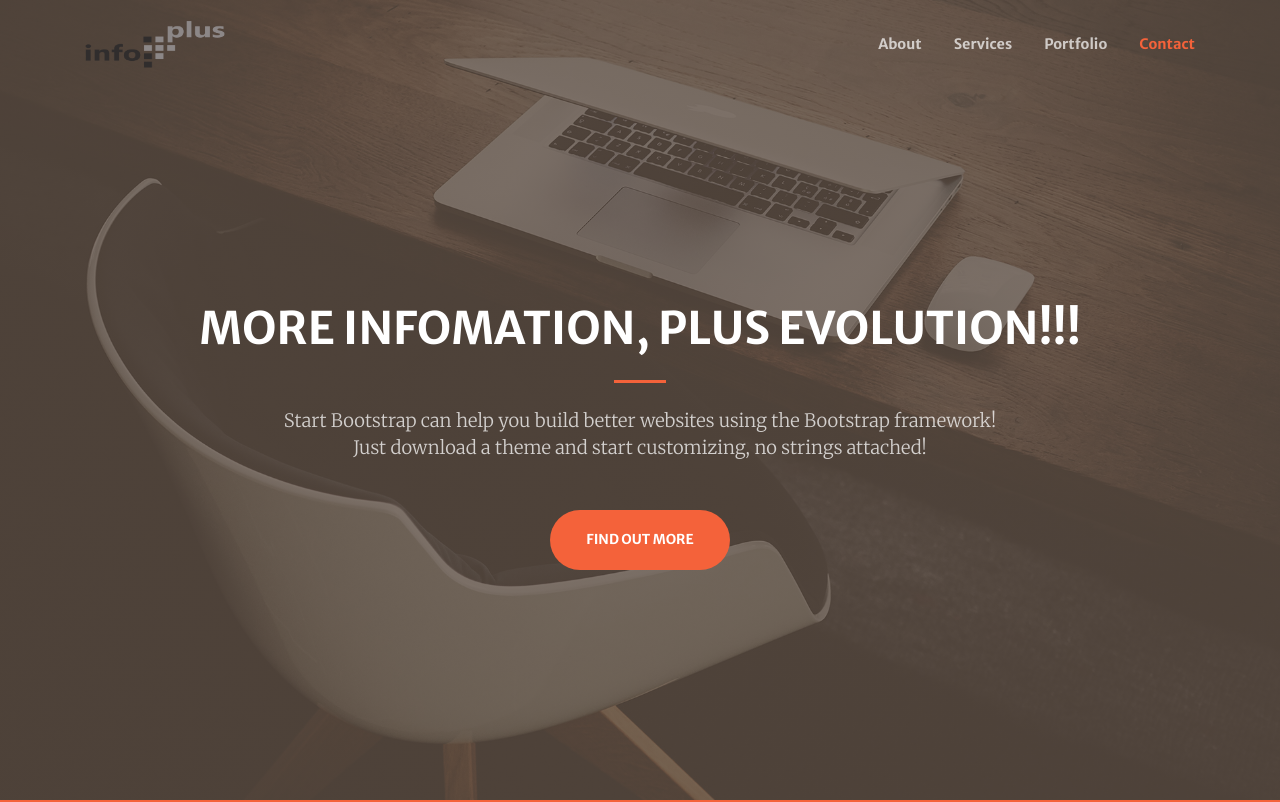
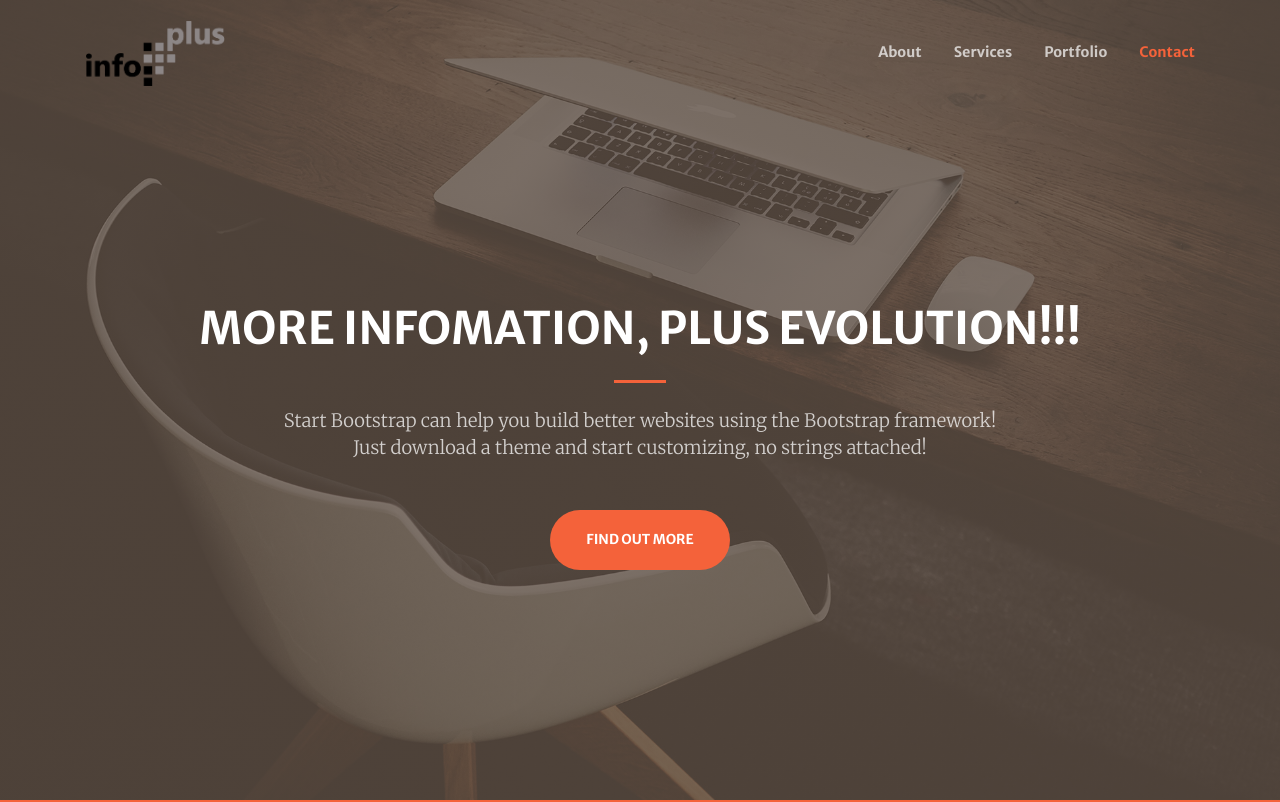
Before and after one commit to thainh107/infoplus-landing, a website with bundled scripts: page index.html in a window 1280 px wide. Shown: the top 802 px of the page. Built offline with nearby package versions, Linux system fonts and the light colour scheme.

Commit message:
change logo

```diff
--- a/index.html
+++ b/index.html
@@ -32,7 +32,7 @@
   <nav class="navbar navbar-expand-lg navbar-light fixed-top py-3" id="mainNav">
     <div class="container">
       <a class="navbar-brand js-scroll-trigger" href="#page-top">
-        <img class="img-fluid" src="img/logo.png" alt="logo" width="140" />
+        <img class="img-fluid" src="img/3.png" alt="logo" width="140" />
       </a>
       <button class="navbar-toggler navbar-toggler-right" type="button" data-toggle="collapse" data-target="#navbarResponsive" aria-controls="navbarResponsive" aria-expanded="false" aria-label="Toggle navigation">
         <span class="navbar-toggler-icon"></span>
```
Also changed, not shown: img/3.png (added).
